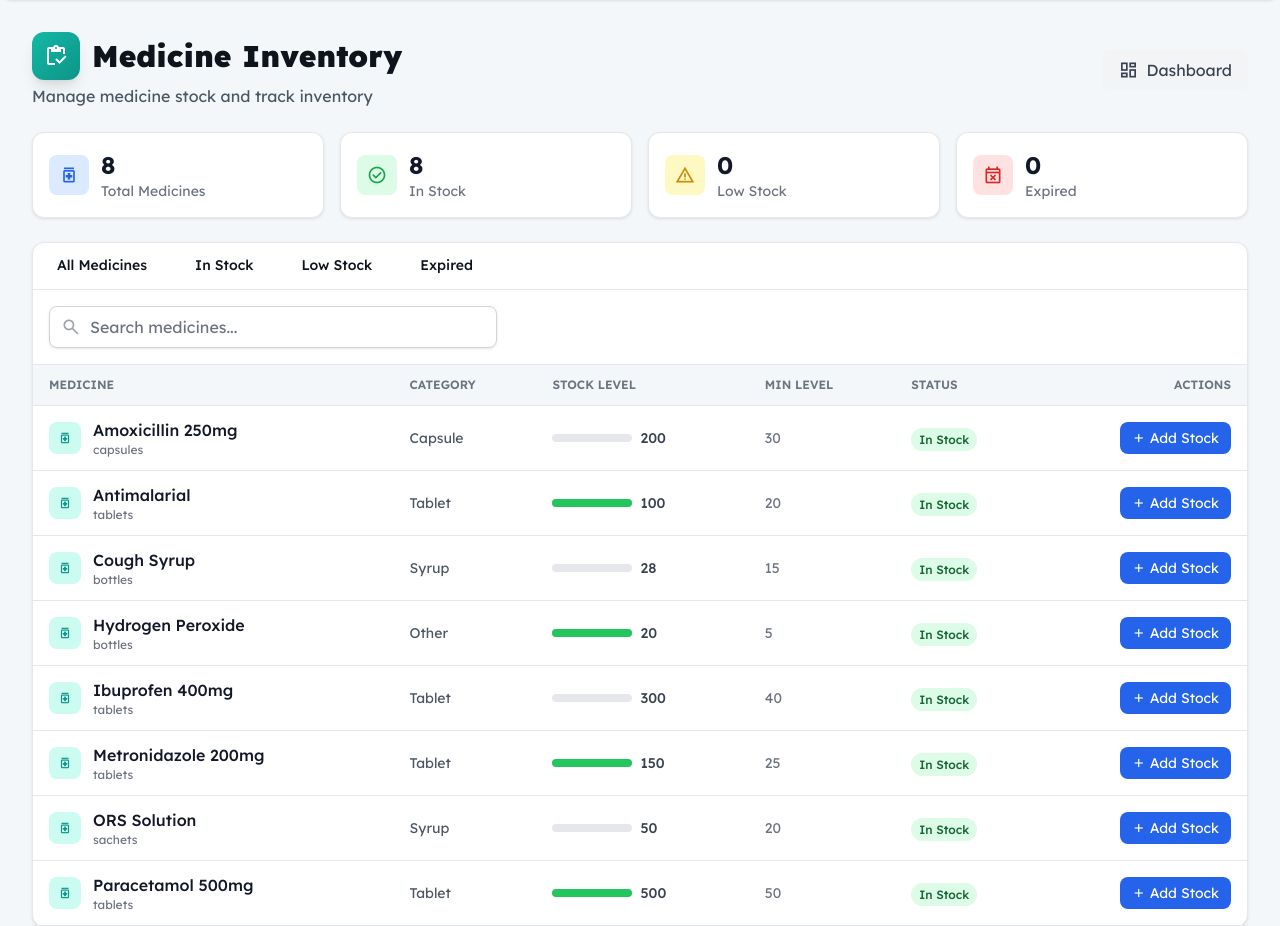
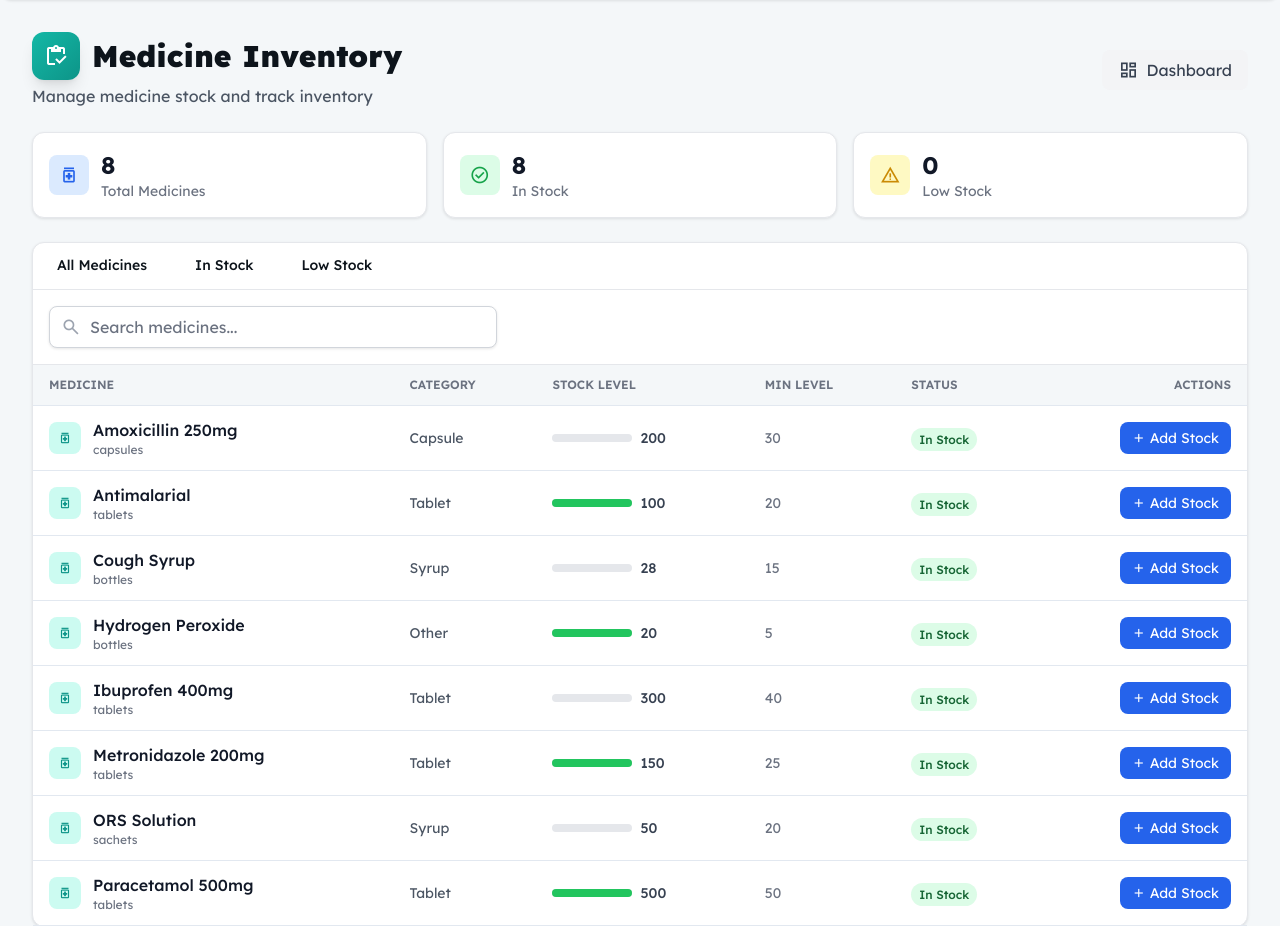
Before and after one commit to Bensonjigo/Kumiclinic, a Django app: page /medicines/ in a window 1280 px wide. Shown: the part 140-1066 px from the top of the page. Run offline with Django 5.2, Linux system fonts and the light colour scheme; a user stored in the database is signed in; data comes from the database, SQL or seed files in the repository; some libraries are stand-ins or nearby versions.

Commit message:
Remove all expiry-related fields and filters from inventory

```diff
--- a/clinic/template_views.py
+++ b/clinic/template_views.py
@@ -1041,15 +1041,13 @@ def medicines_list(request):
     medicines = Medicine.objects.all().order_by('name')
 
     # Calculate summary counts
-    in_stock_count = sum(1 for m in medicines if not m.is_expired and not m.is_low_stock)
-    low_stock_count = sum(1 for m in medicines if m.is_low_stock and not m.is_expired)
-    expired_count = sum(1 for m in medicines if m.is_expired)
+    in_stock_count = sum(1 for m in medicines if not m.is_low_stock)
+    low_stock_count = sum(1 for m in medicines if m.is_low_stock)
 
     return render(request, 'clinic/medicines.html', {
         'medicines': medicines,
         'in_stock_count': in_stock_count,
-        'low_stock_count': low_stock_count,
-        'expired_count': expired_count
+        'low_stock_count': low_stock_count
     })
 
 
--- a/templates/clinic/medicines.html
+++ b/templates/clinic/medicines.html
@@ -25,7 +25,7 @@
     </div>
 
     <!-- Summary Cards -->
-    <div class="grid grid-cols-1 md:grid-cols-4 gap-4 mb-6">
+    <div class="grid grid-cols-1 md:grid-cols-3 gap-4 mb-6">
         <div class="bg-white dark:bg-gray-800 rounded-xl border border-gray-200 dark:border-gray-700 p-4">
             <div class="flex items-center gap-3">
                 <div class="w-10 h-10 bg-blue-100 dark:bg-blue-900/30 rounded-lg flex items-center justify-center">
@@ -59,17 +59,6 @@
                 </div>
             </div>
         </div>
-        <div class="bg-white dark:bg-gray-800 rounded-xl border border-gray-200 dark:border-gray-700 p-4">
-            <div class="flex items-center gap-3">
-                <div class="w-10 h-10 bg-red-100 dark:bg-red-900/30 rounded-lg flex items-center justify-center">
-                    <span class="material-symbols-outlined text-red-600">event_busy</span>
-                </div>
-                <div>
-                    <p class="text-2xl font-bold text-gray-900 dark:text-white">{{ expired_count }}</p>
-                    <p class="text-sm text-gray-500">Expired</p>
-                </div>
-            </div>
-        </div>
     </div>
 
     <!-- Filter Tabs -->
@@ -83,9 +72,6 @@
             </button>
             <button onclick="filterMedicines('low_stock')" class="filter-btn px-6 py-3 text-sm font-medium border-b-2 border-transparent hover:text-gray-500" data-filter="low_stock">
                 Low Stock
-            </button>
-            <button onclick="filterMedicines('expired')" class="filter-btn px-6 py-3 text-sm font-medium border-b-2 border-transparent hover:text-gray-500" data-filter="expired">
-                Expired
             </button>
         </div>
 
@@ -114,7 +100,7 @@
                 <tbody class="divide-y divide-gray-100 dark:divide-gray-700" id="medicines-table-body">
                     {% for medicine in medicines %}
                     <tr class="hover:bg-gray-50 dark:hover:bg-gray-700/50 medicine-row"
-                        data-status="{% if medicine.is_expired %}expired{% elif medicine.is_low_stock %}low_stock{% else %}in_stock{% endif %}"
+                        data-status="{% if medicine.is_low_stock %}low_stock{% else %}in_stock{% endif %}"
                         data-name="{{ medicine.name|lower }}">
                         <td class="px-4 py-3">
                             <div class="flex items-center gap-3">
@@ -134,9 +120,7 @@
                             <div class="flex items-center gap-2">
                                 <div class="w-20 bg-gray-200 dark:bg-gray-600 rounded-full h-2">
                                     <div class="h-2 rounded-full
-                                        {% if medicine.is_expired %}bg-red-500
-                                        {% elif medicine.is_low_stock %}bg-yellow-500
-                                        {% else %}bg-green-500{% endif %}"
+                                        {% if medicine.is_low_stock %}bg-yellow-500{% else %}bg-green-500{% endif %}"
                                         style="width: {% if medicine.minimum_stock_level > 0 %}{{ medicine.stock_quantity|default:0|divisibleby:medicine.minimum_stock_level|yesno:'100,'|default:0|add:0 }}{% else %}0{% endif %}%"></div>
                                 </div>
                                 <span class="text-sm font-medium {% if medicine.is_low_stock %}text-yellow-600{% else %}text-gray-700 dark:text-gray-300{% endif %}">
@@ -148,9 +132,7 @@
                             {{ medicine.minimum_stock_level }}
                         </td>
                         <td class="px-4 py-3">
-                            {% if medicine.is_expired %}
-                            <span class="px-2 py-1 text-xs font-medium rounded-full bg-red-100 text-red-800 dark:bg-red-900/30 dark:text-red-400">Expired</span>
-                            {% elif medicine.is_low_stock %}
+                            {% if medicine.is_low_stock %}
                             <span class="px-2 py-1 text-xs font-medium rounded-full bg-yellow-100 text-yellow-800 dark:bg-yellow-900/30 dark:text-yellow-400">Low Stock</span>
                             {% else %}
                             <span class="px-2 py-1 text-xs font-medium rounded-full bg-green-100 text-green-800 dark:bg-green-900/30 dark:text-green-400">In Stock</span>
@@ -199,12 +181,6 @@
             <div class="mb-4">
                 <label class="block text-sm font-medium text-gray-700 dark:text-gray-300 mb-1">Quantity to Add</label>
                 <input type="number" name="quantity" required min="1"
-                    class="w-full px-4 py-2 border border-gray-300 dark:border-gray-600 rounded-lg bg-white dark:bg-gray-700 text-gray-900 dark:text-white">
-            </div>
-
-            <div class="mb-4">
-                <label class="block text-sm font-medium text-gray-700 dark:text-gray-300 mb-1">New Expiry Date (optional)</label>
-                <input type="date" name="expiry_date"
                     class="w-full px-4 py-2 border border-gray-300 dark:border-gray-600 rounded-lg bg-white dark:bg-gray-700 text-gray-900 dark:text-white">
             </div>
 
```
